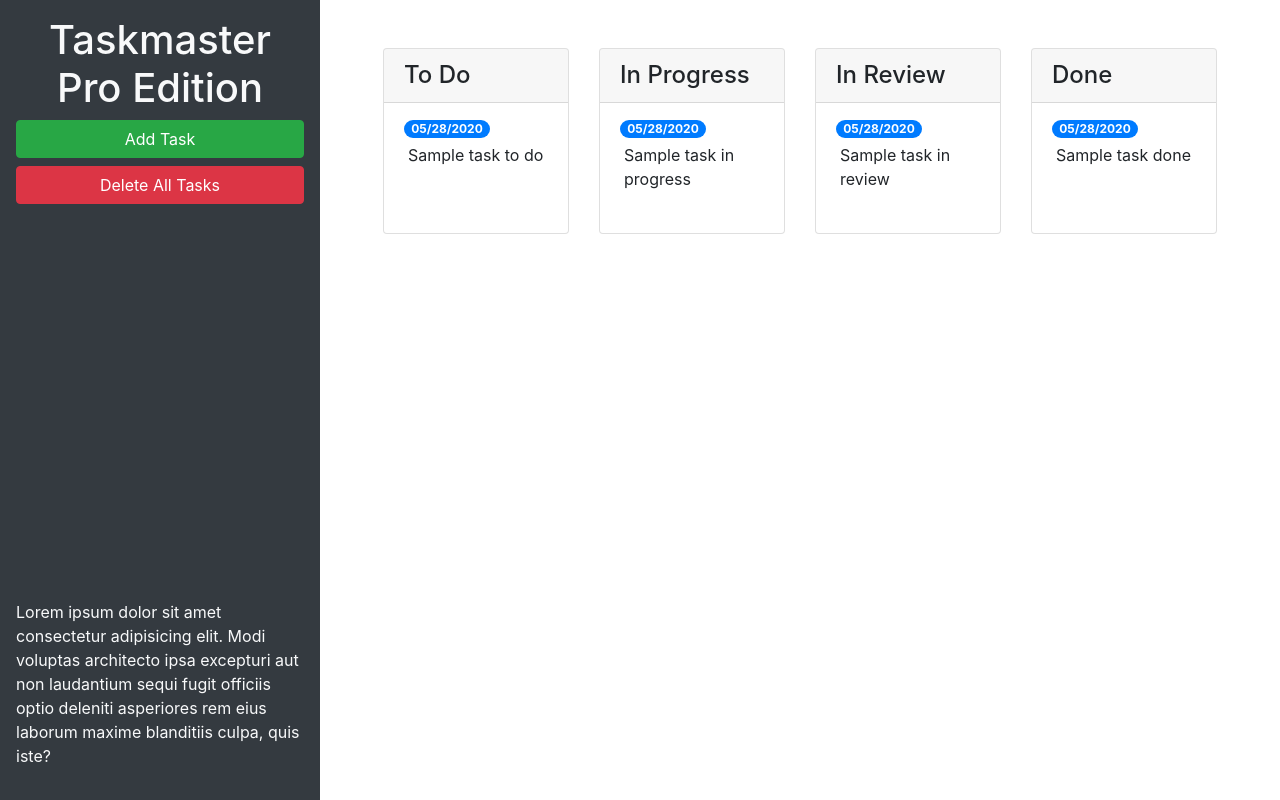
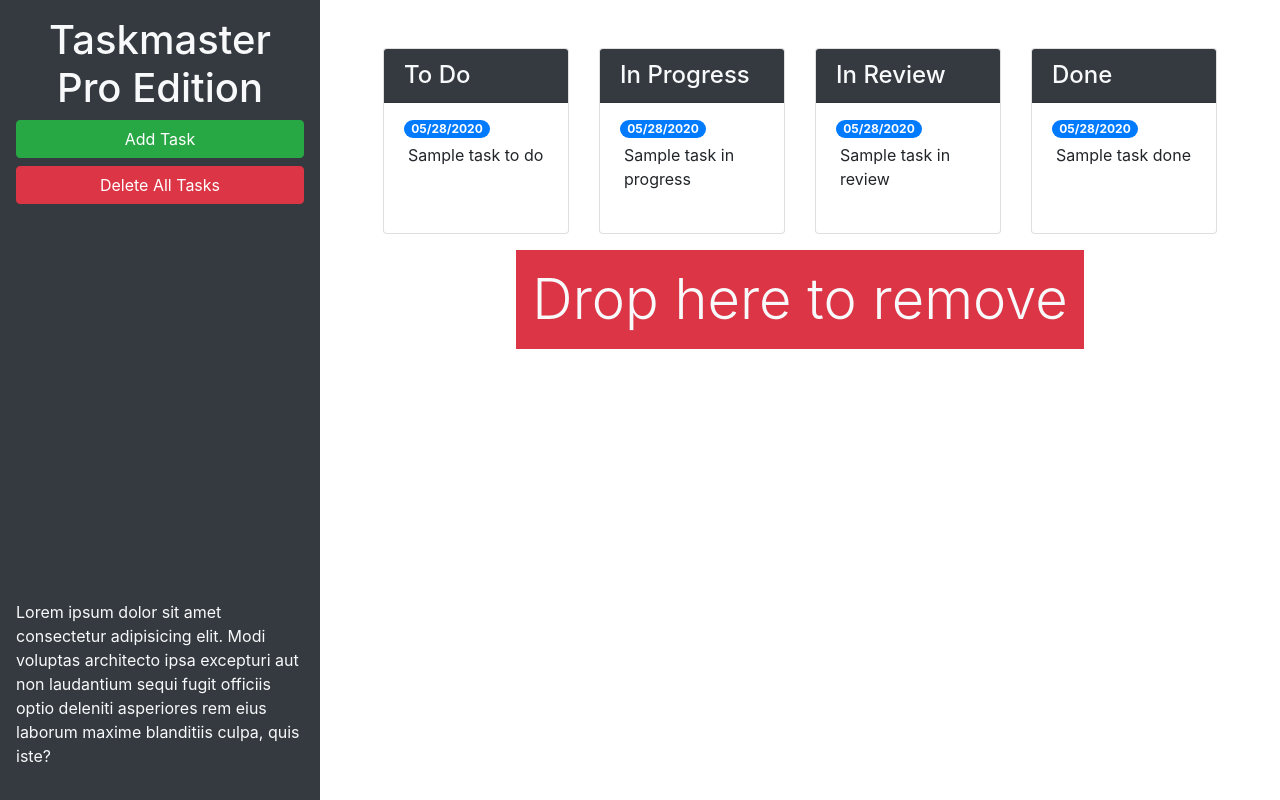
Before and after one commit to PhuongHoang68/taskmaster-pro, a plain HTML site: page index.html in a window 1280 px wide. Drawn offline with nearby package versions, Linux system fonts and the light colour scheme.

Commit message:
created drop spot

```diff
--- a/index.html
+++ b/index.html
@@ -13,7 +13,7 @@
 <body>
 
   <div class="row min-vh-100 no-gutters">
-    <header class="col-12 col-lg-3 bg-dark text-light d-flex flex-column p-4 p-lg-3">
+    <header class="col-12 col-lg-3 bg-dark text-light sticky-top d-flex flex-column p-4 p-lg-3">
       <h1 class="text-center">Taskmaster Pro Edition</h1>
       <button id="create-task" class="btn btn-block btn-success" data-toggle="modal" data-target="#task-form-modal">Add
         Task</button>
@@ -26,10 +26,11 @@
     <main class="col-12 col-lg-9">
       <div class="m-5 row justify-content-around">
 
+
         <!-- to-do starts-->
         <div class="col-12 col-md-6 col-xl-3 mb-3">
           <div class="card">
-            <h4 class="card-header">
+            <h4 class="card-header bg-dark text-light">
               To Do</h4>
              <ul id="list-toDo" class="list-group list-group-flush">
               <li class="list-group-item">
@@ -45,7 +46,7 @@
         <!--in progress starts-->
         <div class="col-12 col-md-6 col-xl-3 mb-3">
           <div class="card">
-            <h4 class="card-header">
+            <h4 class="card-header bg-dark text-light">
               In Progress</h4>
              <ul id="list-inProgress" class="list-group list-group-flush">
               <li class="list-group-item">
@@ -62,7 +63,7 @@
         <!-- in review start -->
         <div class="col-12 col-md-6 col-xl-3 mb-3">
           <div class="card">
-            <h4 class="card-header">
+            <h4 class="card-header bg-dark text-light">
               In Review</h4>
              <ul id="list-inReview" class="list-group list-group-flush">
               <li class="list-group-item">
@@ -80,7 +81,7 @@
         <!-- done start -->
        <div class="col-12 col-md-6 col-xl-3 mb-3">
         <div class="card">
-          <h4 class="card-header">
+          <h4 class="card-header bg-dark text-light">
             Done</h4>
            <ul id="list-Done" class="list-group list-group-flush">
             <li class="list-group-item">
@@ -91,7 +92,11 @@
         </div>
       </div>
       <!--done ends-->
-
+     <div class="mt-auto" id="trash">
+      <div class="w-100 bg-danger p-3 text-center text-light display-4">
+        Drop here to remove
+      </div>
+     </div>
 
     </main>
   </div>
```
